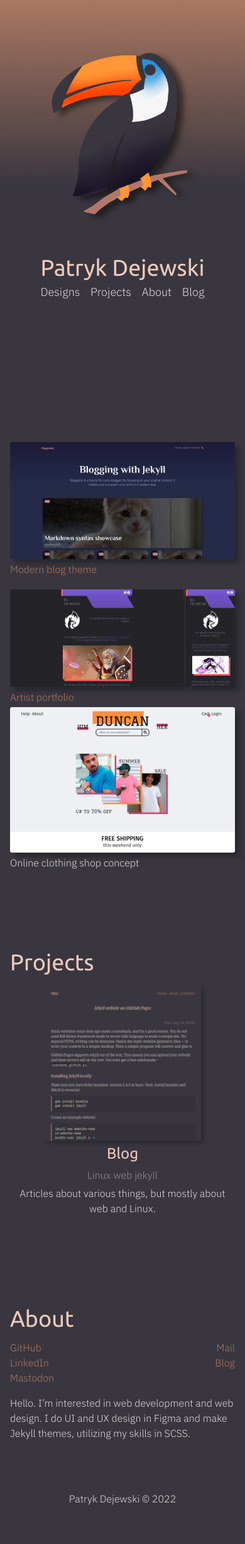
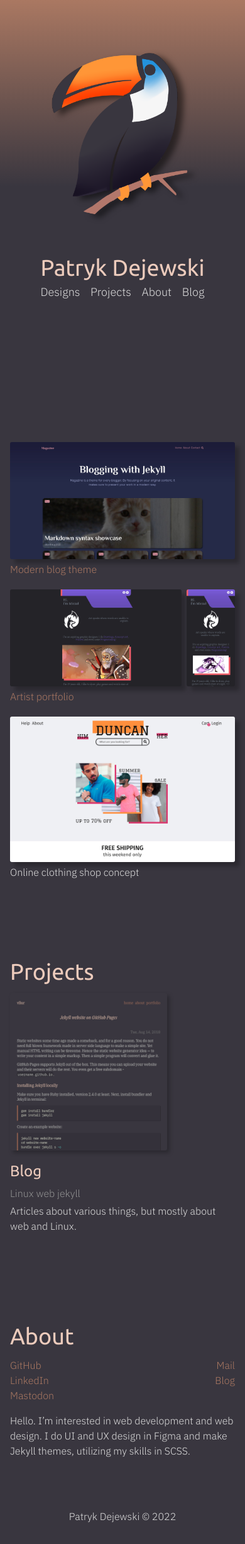
Before and after one commit to vllur/vllur.github.io, a Jekyll site: the page built from content/index.md, in a window 390 px wide. Shown: the whole page at 63% size. Built offline with Jekyll 4.4.1, drawn with Linux system fonts in a browser that asks for light colours; before the commit the page ends 2424 px from its top, so only the background shows below that.

Commit message:
Mobile layout fixes

```diff
--- a/_sass/abstracts/media.scss
+++ b/_sass/abstracts/media.scss
@@ -11,21 +11,15 @@
 @media only screen and (max-width: 550px) {
   .project{
     flex-direction: column;
-    text-align: center;
     margin-bottom: 2em;
 
-    & > img{
-      margin: auto;
+    & > div > h2{
+      margin-top: 1rem;
     }
   }
 
   .project:nth-child(even){
     flex-direction: column;
-    text-align: center;
-
-    & > img{
-      margin: auto;
-    }
   }
 
   nav{
@@ -46,22 +40,22 @@
   .figure-full-mobile{
     & figure{
       justify-content: right;
-      margin: 0 0.15em 0 0;
+      margin: 0 0.25em 1em 0;
     }
 
     & figure:nth-child(even){
-      margin: 0 0 0 0.15em;
+      margin: 0 0 1em 0.25em;
     }
   }
 
   .figure-mobile-full{
     & figure{
       justify-content: right;
-      margin: 0 0 0 0.15em;
+      margin: 0 0 1em 0.25em;
     }
 
     & figure:nth-child(even){
-      margin: 0 0.15em 0 0;
+      margin: 0 0.25em 1em 0;
     }
   }
 }
```
